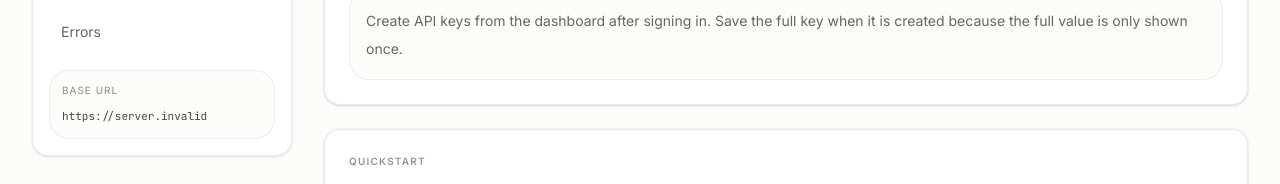
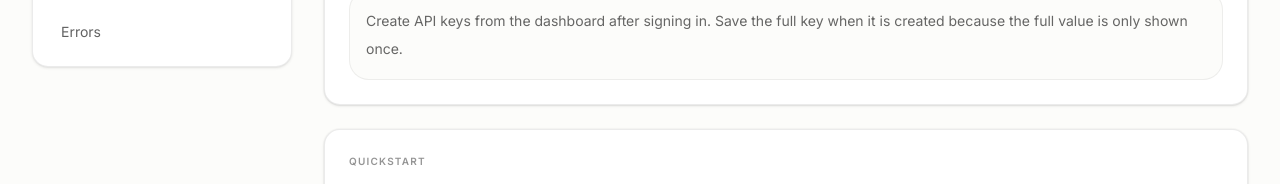
Before and after one commit to Joeyzzyy/openoctopus, a Next.js app: page /docs in a window 1280 px wide. Shown: the part 768-952 px from the top of the page. Built offline with nearby package versions, Linux system fonts and the light colour scheme; no server answers.

Commit message:
Remove base URL card from docs sidebar

```diff
--- a/src/app/(marketing)/docs/page.tsx
+++ b/src/app/(marketing)/docs/page.tsx
@@ -216,14 +216,6 @@ export default function DocsPage() {
                 On This Page
               </p>
               <DocsTocNav sections={sidebarSections} />
-              <div className="mt-5 rounded-xl border border-black/[0.06] bg-[#FCFCFA] p-3">
-                <p className="text-[10px] uppercase tracking-[1px] text-black/45">
-                  Base URL
-                </p>
-                <code className="mt-2 block break-all text-[11px] leading-5 text-black/72">
-                  {PUBLIC_API_BASE_URL}
-                </code>
-              </div>
               </div>
             </SurfaceCard>
           </aside>
```
